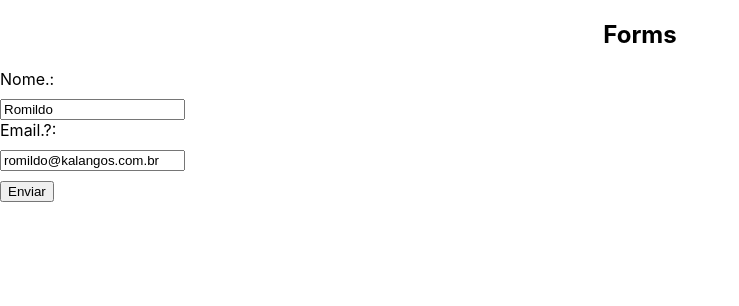
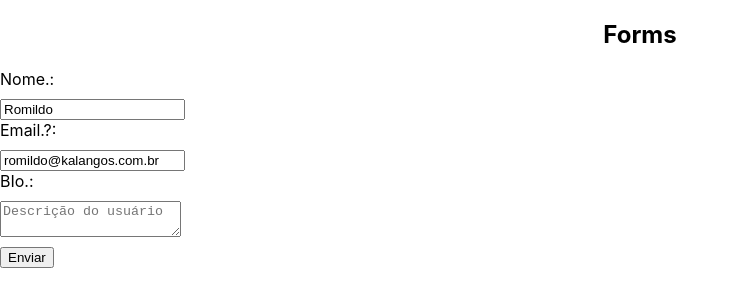
Before and after one commit to romildoalimajr/form-react, a React (Create React App) app: page / in a window 1280 px wide. Shown: the top 306 px of the page, without its empty margins (0-739 px from the left). Built offline with nearby package versions, Linux system fonts and the light colour scheme.

Commit message:
Textarea no react.

```diff
--- a/src/components/MyForm.js
+++ b/src/components/MyForm.js
@@ -6,6 +6,7 @@ const MyForm = ({ user }) => {
     // 3 gerenciamento de dados
     const [name, setName] = useState(user ? user.name : '');
     const [email, setEmail] = useState(user ? user.email : '');
+    const [bio, setBio] = useState("");
 
     const handleName = (e) => {
         setName(e.target.value);
@@ -17,12 +18,13 @@ const MyForm = ({ user }) => {
     const handleSubmit = (event) => {
         event.preventDefault();
         console.log("Enviando o formulário");
-        console.log(name, email);
+        console.log(name, email, bio);
 
-        {/** 7 limpando formulario */}
+        {/** 7 limpando formulario */ }
 
         setName("");
         setEmail('');
+        setBio("");
     }
 
     return (
@@ -51,6 +53,18 @@ const MyForm = ({ user }) => {
                         value={email}
                     />
                 </label>
+                {/** 8 - textarea */}
+                <label>
+                    <span>BIo.:</span>
+                    <textarea
+                        name='bio'
+                        placeholder='Descrição do usuário'
+                        onChange={(e) => setBio(e.target.value)}
+                        value={bio}
+                    >
+
+                    </textarea>
+                </label>
                 <div>
                     <input type="submit" value="Enviar" />
                 </div>
```
